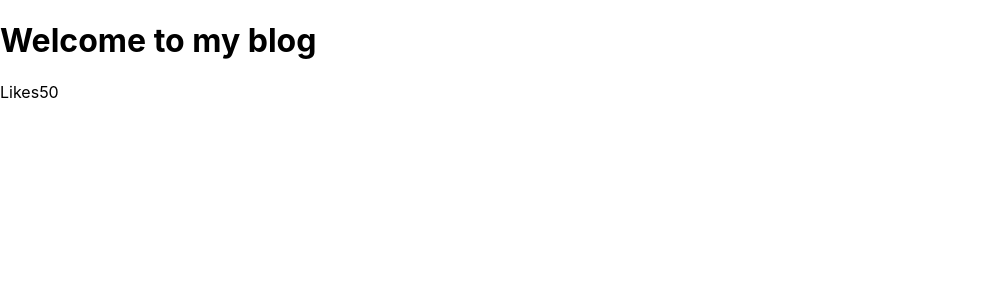
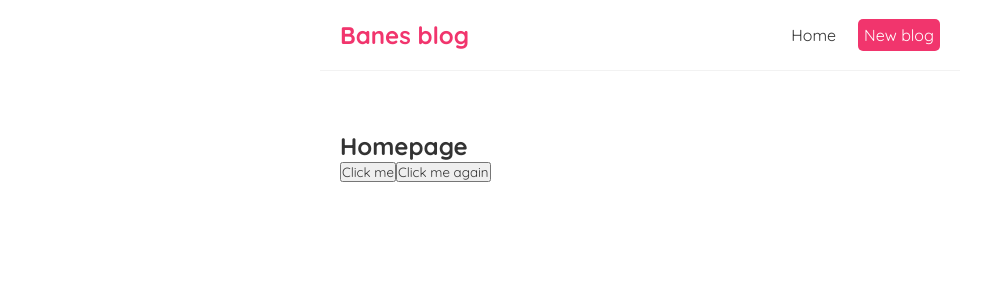
Before and after one commit to banet/BanesBlog, a React (Create React App) app: page / in a window 1280 px wide. Shown: the top 300 px of the page, without its empty margins (0-1002 px from the left). Built offline with nearby package versions, Linux system fonts and the light colour scheme.

Commit message:
Add styling to three new component

```diff
--- a/src/App.js
+++ b/src/App.js
@@ -1,5 +1,5 @@
-
-
+import Navbar from './Navbar'
+import Home from './Home'
 
 function App() {
 
@@ -9,9 +9,9 @@ function App() {
   return (
 
     <div className="App">
+       <Navbar />
       <div className="content">
-        <h1>{title}</h1>
-        <p>Likes{likes}</p>
+       <Home />
       </div>
     </div>
 
--- /dev/null
+++ b/src/Home.js
@@ -0,0 +1,21 @@
+
+
+const Home = () => {
+
+    const handleClick = () => {
+        console.log(' hello ninjas')
+    }
+
+    const handleClickAgain = (name) => {
+        console.log('hello' + name)
+    }
+    return (
+     <div className="home">
+         <h2>Homepage</h2>
+         <button onClick = {handleClick}>Click me</button>
+         <button onClick= {() => handleClickAgain('mario')} >Click me again</button>
+     </div>
+    );
+}
+
+export default Home;
--- /dev/null
+++ b/src/Navbar.js
@@ -0,0 +1,17 @@
+
+
+
+const Navbar = () => {
+    return (
+
+        <nav className="navbar">
+            <h1>Banes blog</h1>
+           <div className="links">
+               <a href="/create">Home</a>
+               <a href="/create" style={{color:'white', backgroundColor: '#f1356d', borderRadius: '5px'}}>New blog</a>
+           </div>
+           </nav>
+    );
+}
+
+export default Navbar;
--- a/src/index.css
+++ b/src/index.css
@@ -1,13 +1,42 @@
-body {
-  margin: 0;
-  font-family: -apple-system, BlinkMacSystemFont, 'Segoe UI', 'Roboto', 'Oxygen',
-    'Ubuntu', 'Cantarell', 'Fira Sans', 'Droid Sans', 'Helvetica Neue',
-    sans-serif;
-  -webkit-font-smoothing: antialiased;
-  -moz-osx-font-smoothing: grayscale;
+@import url(https://fonts.googleapis.com/css?family=Quicksand:300,regular,500,600,700);
+
+*{
+  margin:0;
+  padding:0;
+  font-family:'Quicksand';
+  color: #333;
 }
 
-code {
-  font-family: source-code-pro, Menlo, Monaco, Consolas, 'Courier New',
-    monospace;
+.navbar {
+  padding: 20px;
+  display: flex;
+  align-items: center;
+  max-width: 600px;
+  margin: 0 auto;
+  border-bottom: 1px solid #f2f2f2;
 }
+
+.navbar h1 {
+  color:#f1356d;
+}
+
+.navbar .links {
+  margin-left: auto;
+}
+
+.navbar a {
+  margin-left: 1rem;
+  text-decoration: none;
+  padding:6px;
+}
+
+.navbar a:hover {
+  color: #f1356d;
+
+}
+
+.content {
+  max-width: 600px;
+  margin:40px auto;
+  padding:20px;
+}
```
